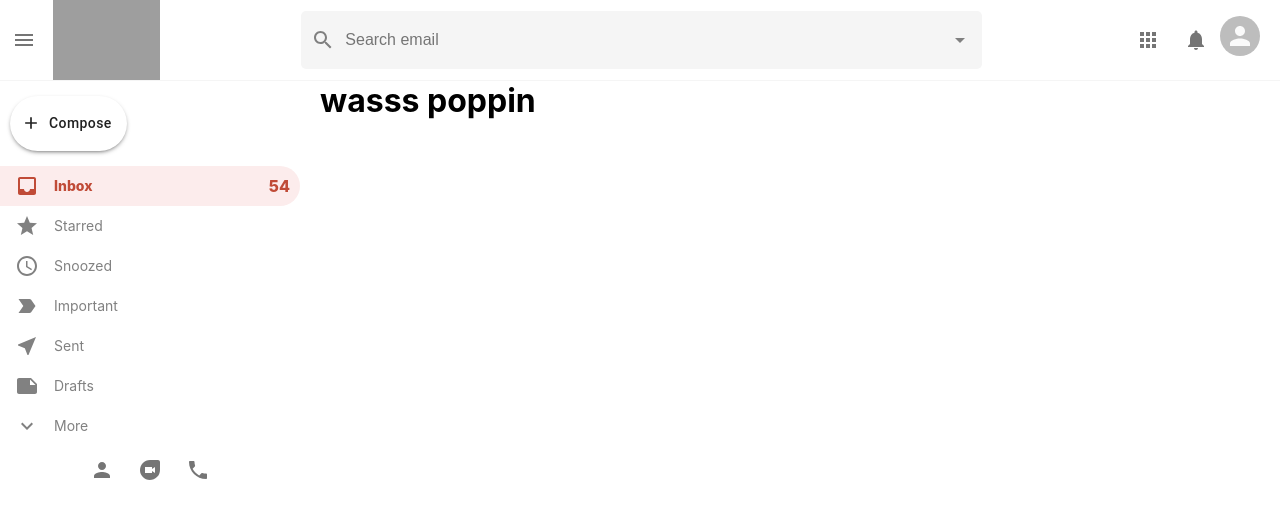
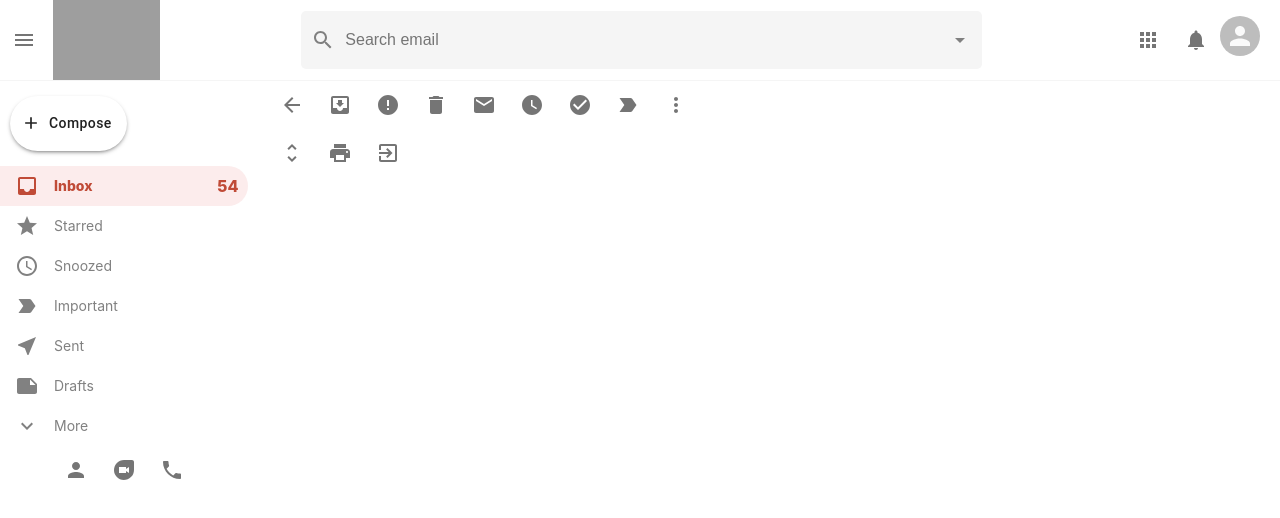
Before and after one commit to jmuema/gmail-clone, a React (Create React App) app: page /mail in a window 1280 px wide. Shown: the top 518 px of the page. Built offline with nearby package versions, Linux system fonts and the light colour scheme; grey boxes are pictures that could not be loaded.

Commit message:
added icons to the mail component

```diff
--- a/src/Mail.js
+++ b/src/Mail.js
@@ -1,9 +1,71 @@
 import React from 'react';
 import './Mail.css';
+import { IconButton } from "@material-ui/core";
+import ArrowBackIcon from '@material-ui/icons/ArrowBack';
+import MoveToInboxIcon from '@material-ui/icons/MoveToInbox';
+import ErrorIcon from '@material-ui/icons/Error';
+import DeleteIcon from '@material-ui/icons/Delete';
+import EmailIcon from '@material-ui/icons/Email';
+import WatchLaterIcon from '@material-ui/icons/WatchLater';
+import CheckCircleIcon from '@material-ui/icons/CheckCircle';
+import LabelImportantIcon from '@material-ui/icons/LabelImportant';
+import MoreVertIcon from '@material-ui/icons/MoreVert';
+import UnfoldMoreIcon from '@material-ui/icons/UnfoldMore';
+import PrintIcon from '@material-ui/icons/Print';
+import ExitToAppIcon from '@material-ui/icons/ExitToApp';
+import { useHistory } from "react-router-dom";
+
+
+
 function Mail() {
+    const history = useHistory();
+
+
     return (
         <div className="mail">
-            <h1>wasss poppin</h1>
+            <div className="mail__tools">
+                <div className="mail__toolsLeft">
+                    <IconButton onClick={() => history.push("/")}  >
+                        <ArrowBackIcon/>
+                    </IconButton>
+                    <IconButton>
+                        <MoveToInboxIcon/>
+                    </IconButton>
+                    <IconButton>
+                        <ErrorIcon/>
+                    </IconButton>
+                    <IconButton>
+                        <DeleteIcon/>
+                    </IconButton>
+                    <IconButton>
+                        <EmailIcon/>
+                    </IconButton>
+                    <IconButton>
+                        <WatchLaterIcon/>
+                    </IconButton>
+                    <IconButton>
+                        <CheckCircleIcon/>
+                    </IconButton>
+                    <IconButton>
+                        <LabelImportantIcon/>
+                    </IconButton>
+                    <IconButton>
+                        <MoreVertIcon/>
+                    </IconButton>
+                </div>
+                <div className="mail__toolsRight">
+                    <IconButton>
+                        <UnfoldMoreIcon/>
+                    </IconButton>
+                    <IconButton>
+                        <PrintIcon/>
+                    </IconButton>
+                    <IconButton>
+                        <ExitToAppIcon/>
+                    </IconButton>
+
+                </div>
+            </div>
         </div>
     )
 }
```
Also changed, not shown: 1 other file (tests, documents, lock files or other folders).
